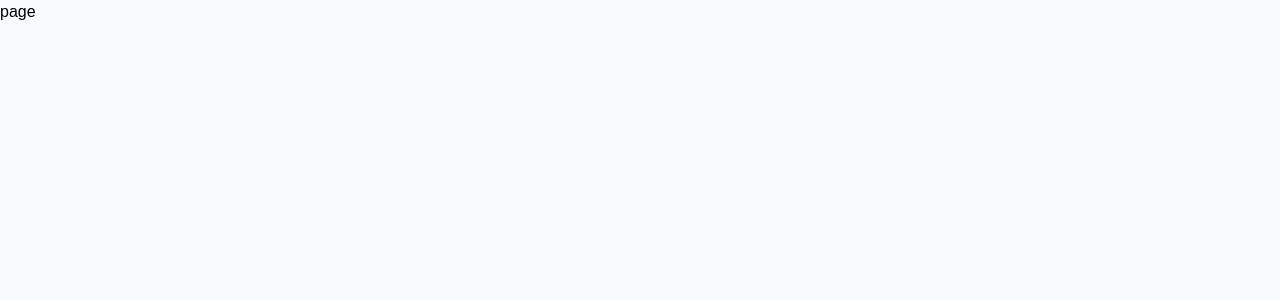
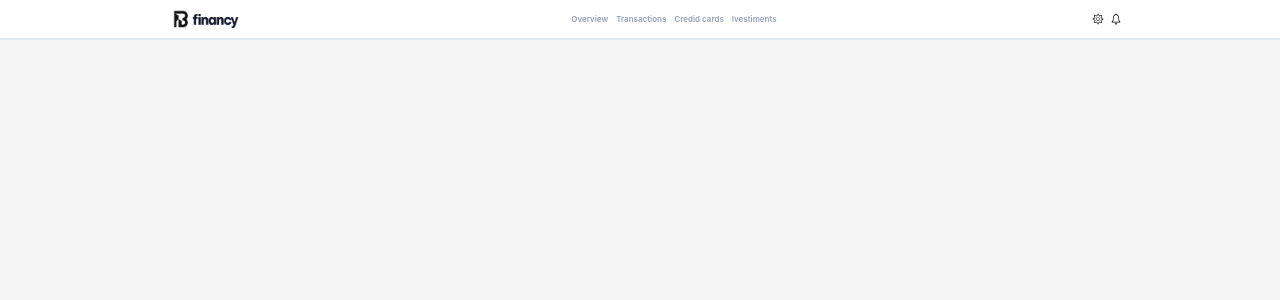
Before and after one commit to Pedroo07/B-Finances, a Next.js app: page / in a window 1280 px wide. Shown: the top 300 px of the page. Built offline with nearby package versions, Linux system fonts and the light colour scheme.

Commit message:
Setting Header component

```diff
--- /dev/null
+++ b/app/components/header.tsx
@@ -0,0 +1,28 @@
+import Image from 'next/image'
+import React from 'react'
+import { CiSettings } from "react-icons/ci";
+import { IoIosNotificationsOutline } from "react-icons/io";
+
+const Header = () => {
+  return (
+    <div className='w-full h-10  flex items-center justify-around border-b-2 bg-white'>
+        <div><Image src='/Logo.png' alt='logo' width={100} height={100}/></div>
+        <div>
+            <ul className='flex items-center gap-2 font-Inter'>
+                <li className='text-xxs font-semibold text-slate-400 active:text-blue-400 cursor-pointer'>Overview</li>
+                <li className='text-xxs font-semibold text-slate-400 active:text-blue-400 cursor-pointer'>Transactions</li>
+                <li className='text-xxs font-semibold text-slate-400 active:text-blue-400 cursor-pointer'>Credid cards</li>
+                <li className='text-xxs font-semibold text-slate-400 active:text-blue-400 cursor-pointer'>Ivestiments</li>
+            </ul>
+        </div>
+        <div>
+            <ul className='flex gap-1'>
+                <li className='text-sm'><CiSettings /></li>
+                <li className='text-sm'><IoIosNotificationsOutline /></li>
+            </ul>
+        </div>
+    </div>
+  )
+}
+
+export default Header
--- a/app/layout.tsx
+++ b/app/layout.tsx
@@ -7,7 +7,7 @@ export default function RootLayout({
 }>) {
   return (
     <html lang="en">
-      <body className="">
+      <body className="bg-neutral-100">
         {children}
       </body>
     </html>
--- a/app/page.tsx
+++ b/app/page.tsx
@@ -1,9 +1,12 @@
 import React from 'react'
+import Header from './components/header'
 
-const page = () => {
+const HomePage = () => {
   return (
-    <div>page</div>
+    <div className=''>
+      <Header></Header>
+    </div>
   )
 }
 
-export default page
+export default HomePage
--- a/package.json
+++ b/package.json
@@ -1,7 +1,7 @@
 {
   "name": "b-finance",
   "version": "0.1.0",
-  "private": true,
+  "private": false,
   "scripts": {
     "dev": "next dev",
     "build": "next build",
@@ -10,6 +10,7 @@
   },
   "dependencies": {
     "@radix-ui/react-icons": "^1.3.0",
+    "apexcharts": "^3.54.0",
     "class-variance-authority": "^0.7.0",
     "clsx": "^2.1.1",
     "lucide-react": "^0.447.0",
--- a/tailwind.config.ts
+++ b/tailwind.config.ts
@@ -9,6 +9,12 @@ const config: Config = {
   ],
   theme: {
   	extend: {
+		fontSize: {
+			'xxs': '0.5rem'
+		},
+		fontFamily: {
+			Inter: ['Inter', 'sans-serif']
+		},
   		colors: {
   			background: 'rgba(var(--background))',
   			foreground: 'hsl(var(--foreground))',
```
Also changed, not shown: public/Logo.png (added), 1 other file (tests, documents, lock files or other folders).
